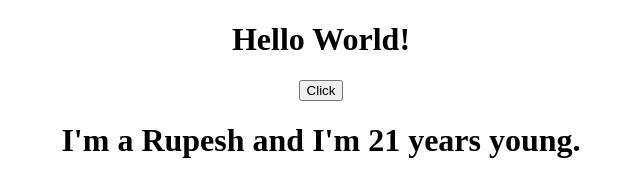
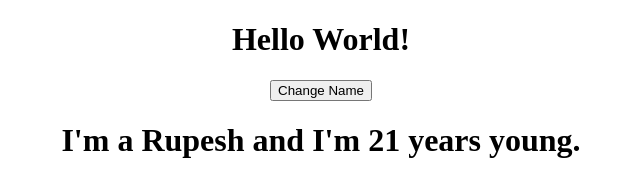
Before and after one commit to rgrupesh/React-in-Depth, a React (Create React App) app: page / in a window 1280 px wide. Shown: the top 170 px of the page, without its empty margins (319-959 px from the left). Built offline with nearby package versions, Linux system fonts and the light colour scheme; the HTML template or start-up script is replaced by a standard one.

Commit message:
state and setState

```diff
--- a/src/App.js
+++ b/src/App.js
@@ -10,11 +10,22 @@ class App extends Component {
       { name: "Shyam", age: 30 },
     ],
   };
+
+  switchNameHandler = () => {
+    this.setState({
+      persons: [
+        { name: "Rupesh Gelal", age: 21 },
+        { name: "Ram", age: 25 },
+        { name: "Shyam K.C", age: 30 },
+      ],
+    });
+  };
+
   render() {
     return (
       <div className="App">
         <h1>Hello World!</h1>
-        <button>Click</button>
+        <button onClick={this.switchNameHandler}>Change Name</button>
         <Person
           name={this.state.persons[0].name}
           age={this.state.persons[0].age}
```
